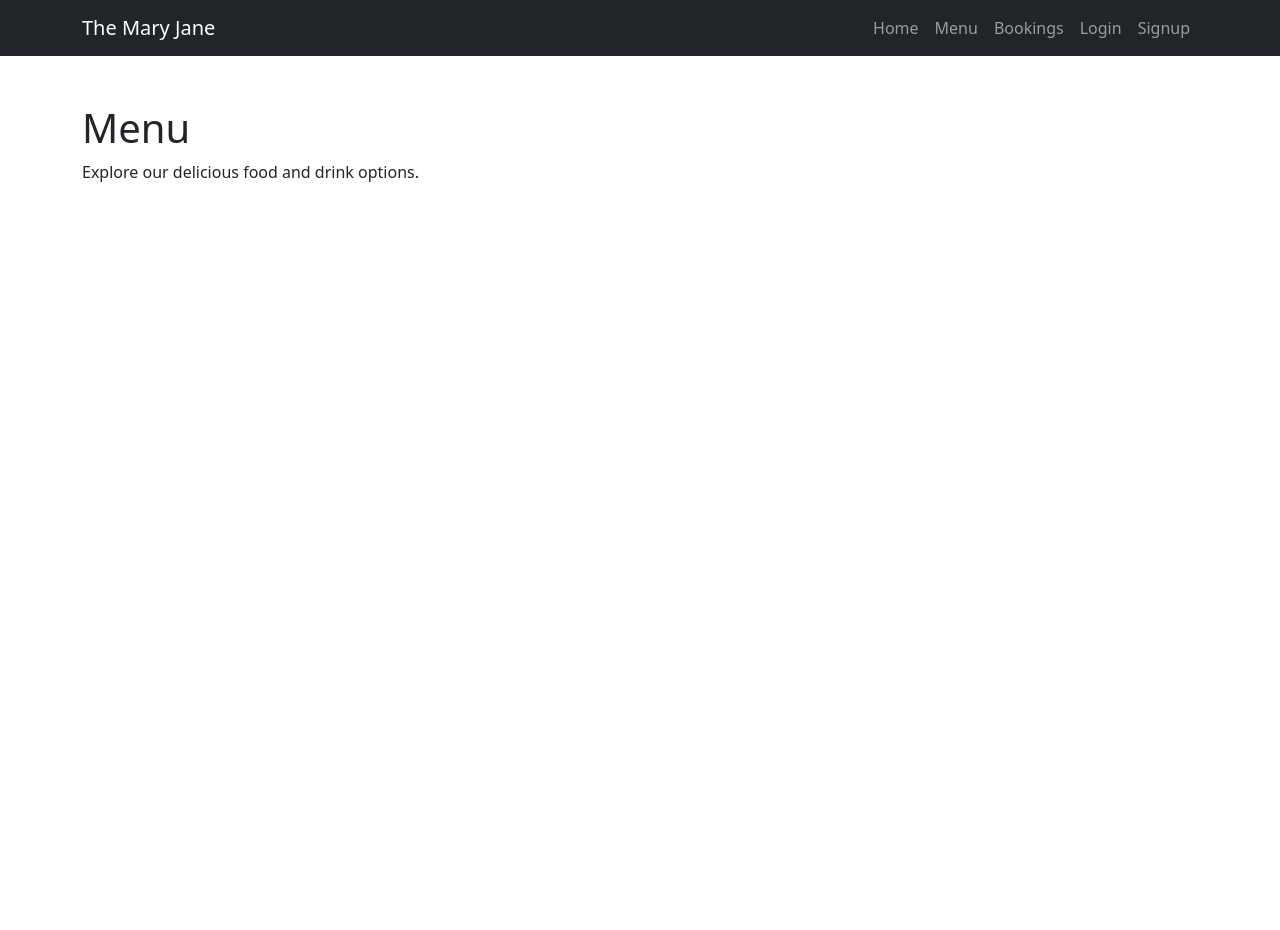
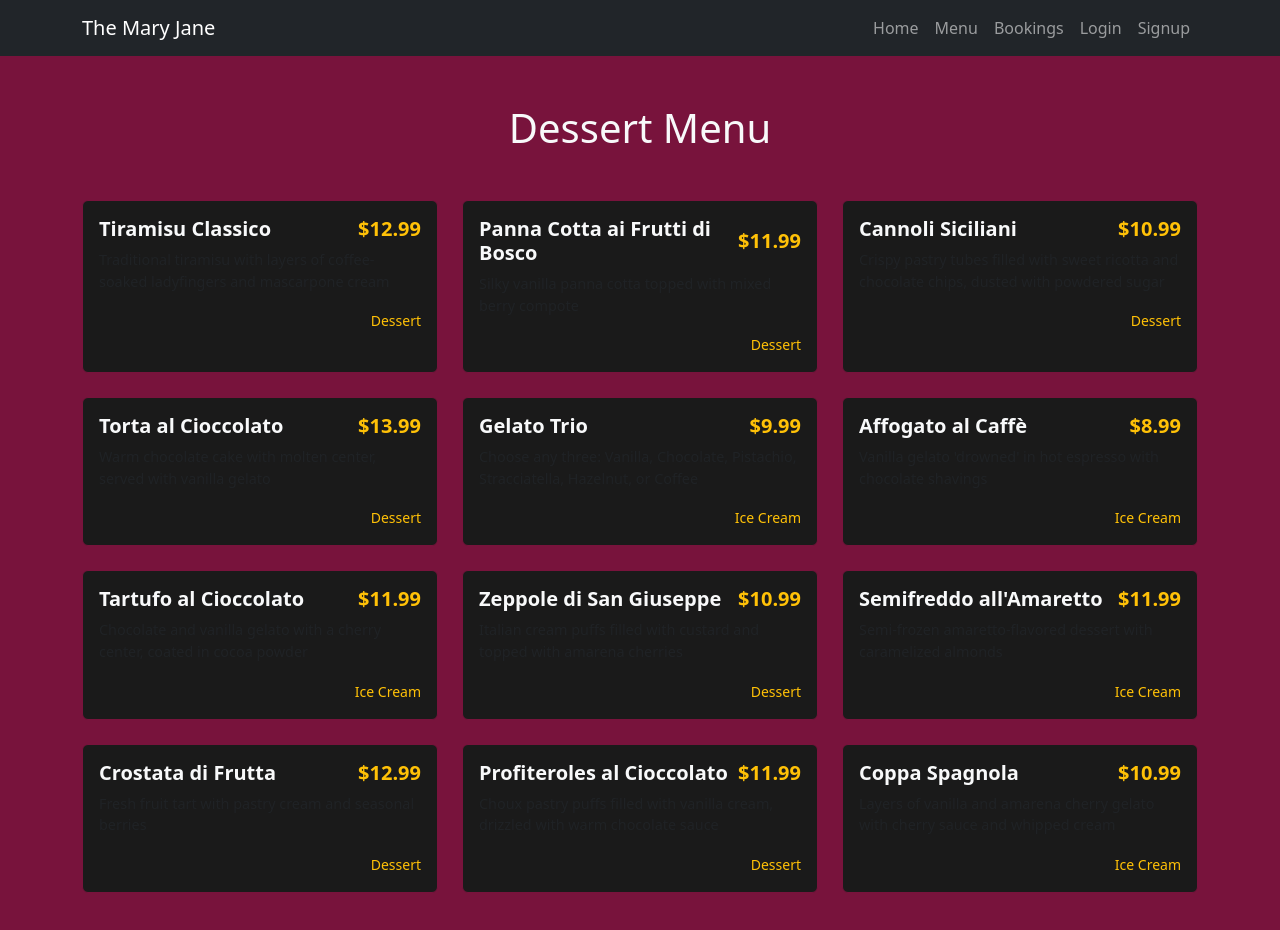
Before and after one commit to CHAMPION316/mary_jane_restaurant, a React (Create React App) app in the folder frontend/: page /menu in a window 1280 px wide. Shown: the top 930 px of the page. Before the commit the page ends 800 px from the top, so only its background shows below. Built offline with nearby package versions, Linux system fonts and the light colour scheme.

Commit message:
feat(menu): Expand dessert menu

```diff
--- a/frontend/src/components/MenuItem.js
+++ b/frontend/src/components/MenuItem.js
@@ -0,0 +1,21 @@
+import React from 'react';
+import { Card } from 'react-bootstrap';
+
+const MenuItem = ({ name, description, price, category }) => {
+  return (
+    <Card className="h-100 menu-item" style={{ backgroundColor: '#1a1a1a', border: '1px solid #78133c' }}>
+      <Card.Body className="text-light">
+        <Card.Title className="d-flex justify-content-between align-items-center">
+          <span>{name}</span>
+          <span className="text-warning">${price}</span>
+        </Card.Title>
+        <Card.Text className="text-muted">{description}</Card.Text>
+        <div className="text-end">
+          <small className="text-warning">{category}</small>
+        </div>
+      </Card.Body>
+    </Card>
+  );
+};
+
+export default MenuItem;
--- a/frontend/src/pages/Menu.js
+++ b/frontend/src/pages/Menu.js
@@ -1,10 +1,96 @@
 import React from 'react';
+import { Container, Row, Col } from 'react-bootstrap';
+import MenuItem from '../components/MenuItem';
+import '../styles/Menu.css';
 
 const Menu = () => {
+  const desserts = [
+    {
+      name: "Tiramisu Classico",
+      description: "Traditional tiramisu with layers of coffee-soaked ladyfingers and mascarpone cream",
+      price: "12.99",
+      category: "Dessert"
+    },
+    {
+      name: "Panna Cotta ai Frutti di Bosco",
+      description: "Silky vanilla panna cotta topped with mixed berry compote",
+      price: "11.99",
+      category: "Dessert"
+    },
+    {
+      name: "Cannoli Siciliani",
+      description: "Crispy pastry tubes filled with sweet ricotta and chocolate chips, dusted with powdered sugar",
+      price: "10.99",
+      category: "Dessert"
+    },
+    {
+      name: "Torta al Cioccolato",
+      description: "Warm chocolate cake with molten center, served with vanilla gelato",
+      price: "13.99",
+      category: "Dessert"
+    },
+    {
+      name: "Gelato Trio",
+      description: "Choose any three: Vanilla, Chocolate, Pistachio, Stracciatella, Hazelnut, or Coffee",
+      price: "9.99",
+      category: "Ice Cream"
+    },
+    {
+      name: "Affogato al Caffè",
+      description: "Vanilla gelato 'drowned' in hot espresso with chocolate shavings",
+      price: "8.99",
+      category: "Ice Cream"
+    },
+    {
+      name: "Tartufo al Cioccolato",
+      description: "Chocolate and vanilla gelato with a cherry center, coated in cocoa powder",
+      price: "11.99",
+      category: "Ice Cream"
+    },
+    {
+      name: "Zeppole di San Giuseppe",
+      description: "Italian cream puffs filled with custard and topped with amarena cherries",
+      price: "10.99",
+      category: "Dessert"
+    },
+    {
+      name: "Semifreddo all'Amaretto",
+      description: "Semi-frozen amaretto-flavored dessert with caramelized almonds",
+      price: "11.99",
+      category: "Ice Cream"
+    },
+    {
+      name: "Crostata di Frutta",
+      description: "Fresh fruit tart with pastry cream and seasonal berries",
+      price: "12.99",
+      category: "Dessert"
+    },
+    {
+      name: "Profiteroles al Cioccolato",
+      description: "Choux pastry puffs filled with vanilla cream, drizzled with warm chocolate sauce",
+      price: "11.99",
+      category: "Dessert"
+    },
+    {
+      name: "Coppa Spagnola",
+      description: "Layers of vanilla and amarena cherry gelato with cherry sauce and whipped cream",
+      price: "10.99",
+      category: "Ice Cream"
+    }
+  ];
+
   return (
-    <div className="container mt-5">
-      <h1>Menu</h1>
-      <p>Explore our delicious food and drink options.</p>
+    <div className="py-5" style={{ backgroundColor: '#78133c', minHeight: '100vh' }}>
+      <Container>
+        <h1 className="text-center text-light mb-5">Dessert Menu</h1>
+        <Row xs={1} md={2} lg={3} className="g-4">
+          {desserts.map((item, idx) => (
+            <Col key={idx}>
+              <MenuItem {...item} />
+            </Col>
+          ))}
+        </Row>
+      </Container>
     </div>
   );
 };
--- /dev/null
+++ b/frontend/src/styles/Menu.css
@@ -0,0 +1,36 @@
+.menu-item {
+  transition: transform 0.2s ease-in-out;
+}
+
+.menu-item:hover {
+  transform: translateY(-5px);
+}
+
+.menu-item .card-title {
+  font-size: 1.25rem;
+  font-weight: 600;
+}
+
+.menu-item .card-text {
+  font-size: 0.9rem;
+  line-height: 1.5;
+}
+
+.menu-item .text-warning {
+  color: #ffc107 !important;
+}
+
+/* Responsive adjustments */
+@media (max-width: 768px) {
+  .menu-item {
+    margin-bottom: 1rem;
+  }
+
+  .menu-item .card-title {
+    font-size: 1.1rem;
+  }
+
+  .menu-item .card-text {
+    font-size: 0.85rem;
+  }
+}
```
